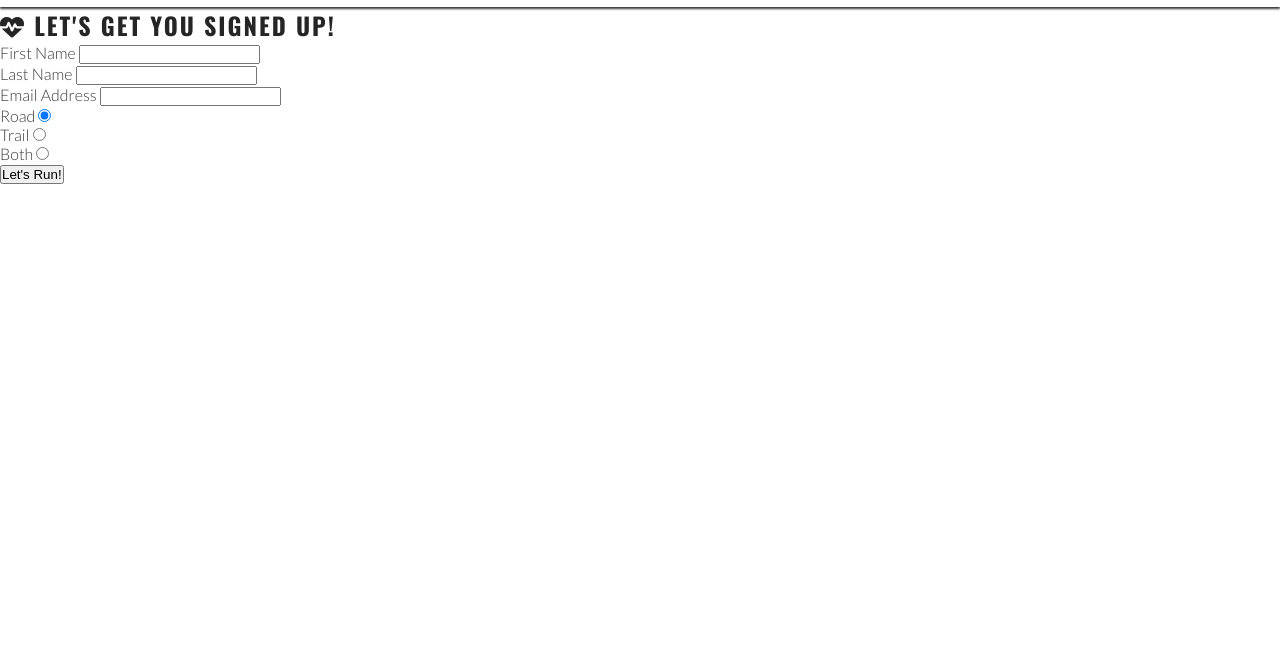
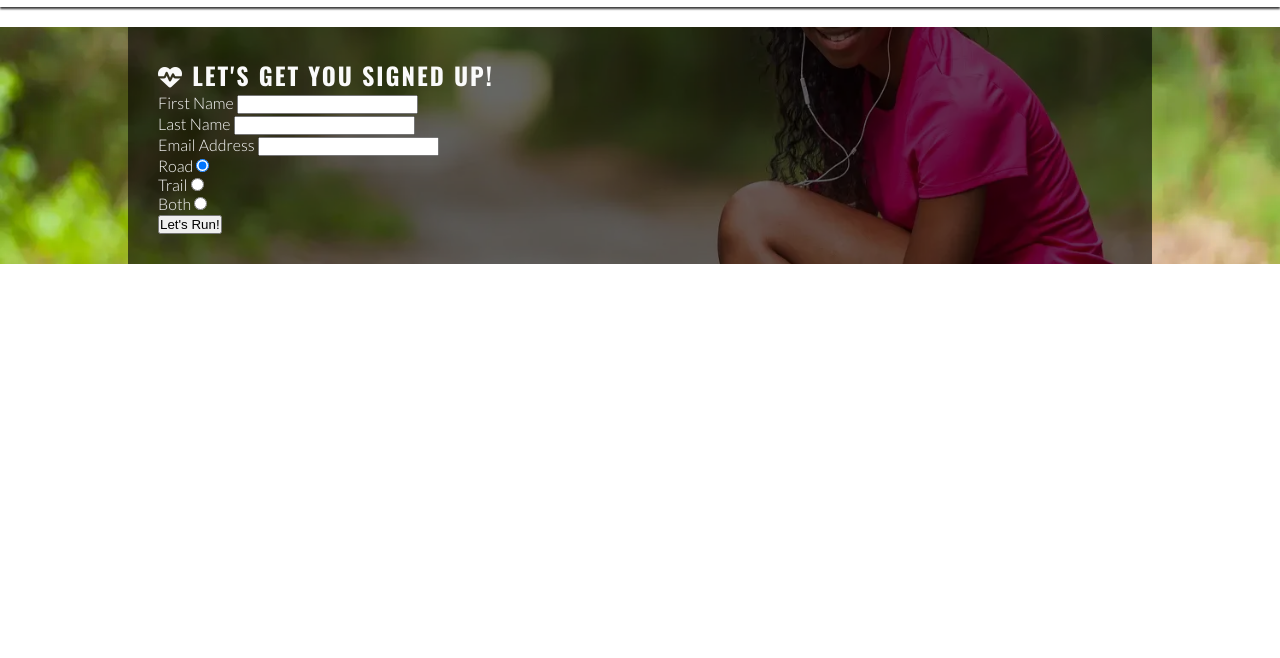
Before and after one commit to alphabetjim/love-running-alt-template, a plain HTML site: page signup.html in a window 1280 px wide. Shown: the part 72-730 px from the top of the page. Drawn offline with nearby package versions, Linux system fonts and the light colour scheme.

Commit message:
Initial stage of styling work on signup-form. Incomplete.

```diff
--- a/assets/css/style.css
+++ b/assets/css/style.css
@@ -196,6 +196,27 @@ main {
     line-height: 0;
 }
 
+/* Signup page */
+#signup {
+    background: url('../images/signup-image.webp');
+    background-size: cover;
+    background-position: 75%;
+    flex-grow: 1;
+}
+
+#signup h2 {
+    color: #fafafa;
+}
+
+#signup-form {
+    color: #fafafa;
+    background-color: rgba(0, 0, 0, 0.6);
+    padding: 30px;
+    margin-left: 10%;
+    margin-right: 10%;
+    margin-top: 20px;
+}
+
 /* Footer */
 #social-networks {
     text-align: center;
```
Also changed, not shown: assets/images/signup-image.webp (added).
